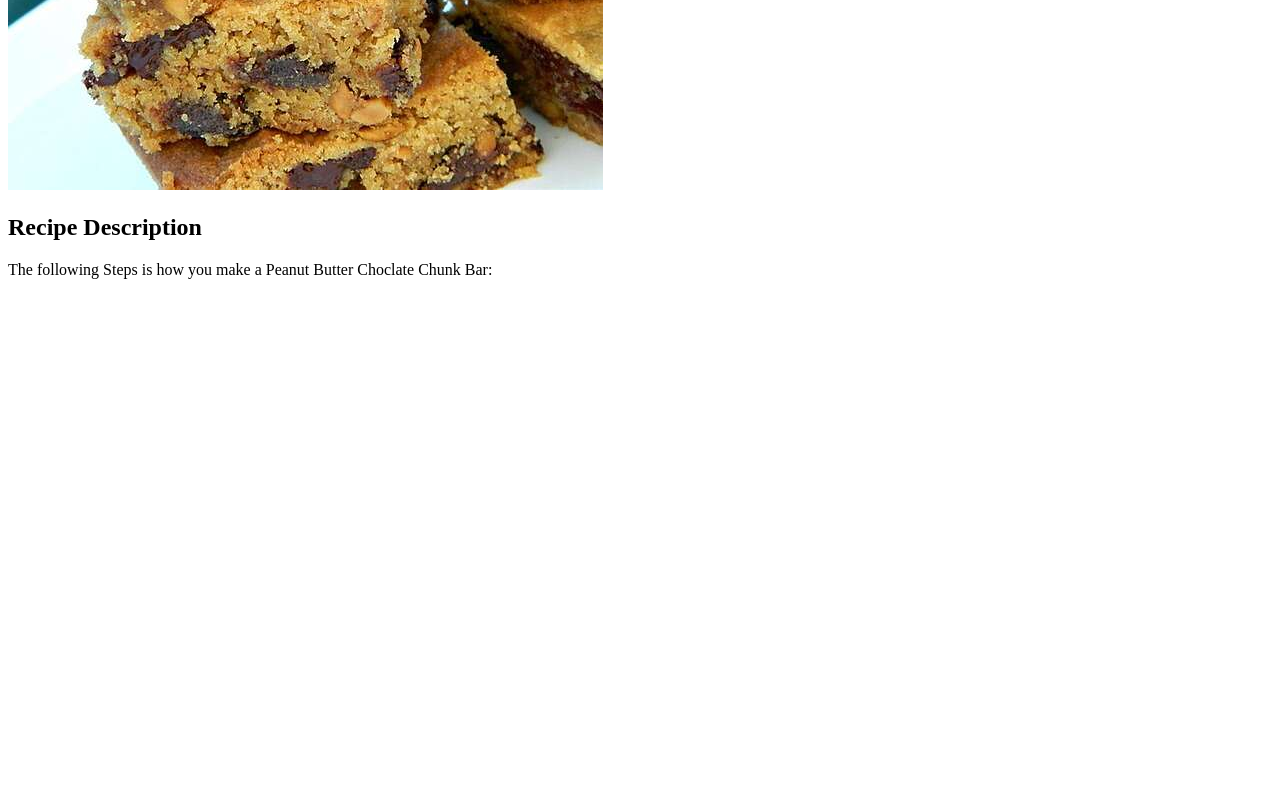
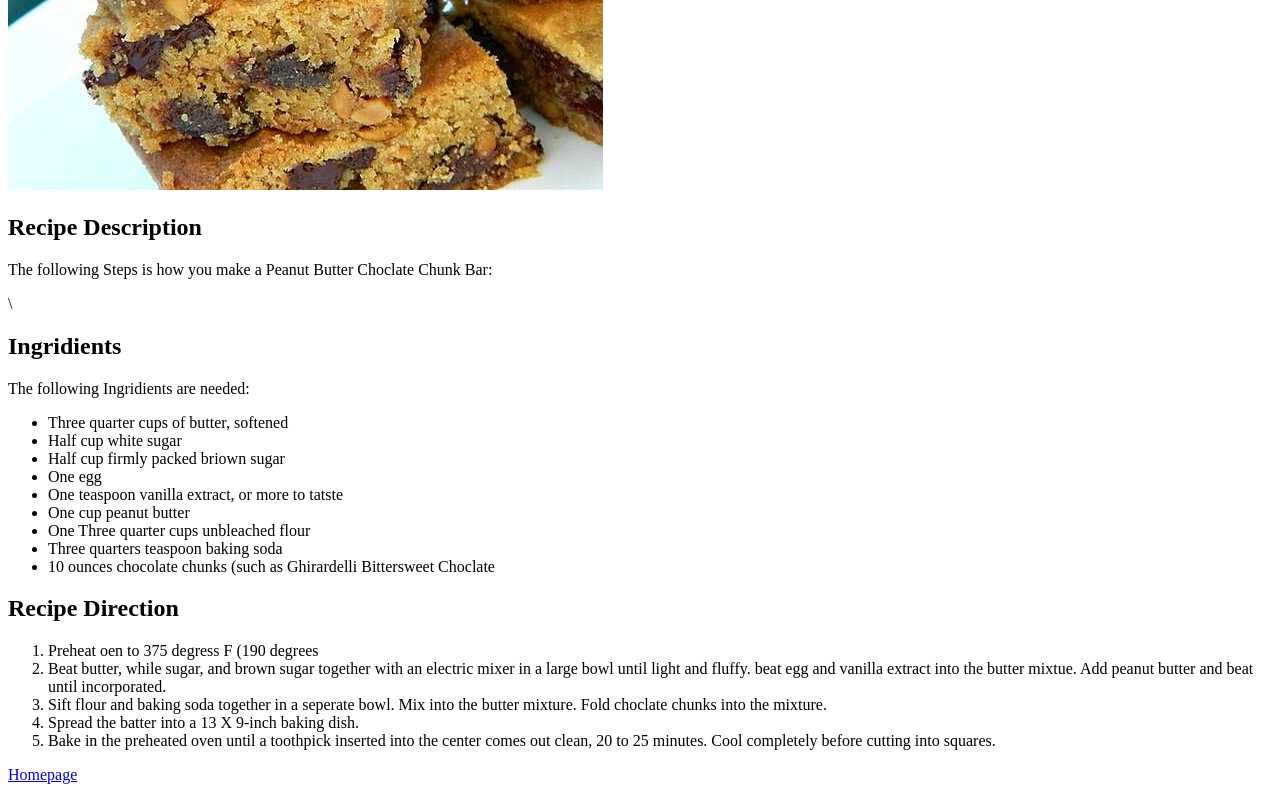
Before and after one commit to Anda-AB/Odin-Recipes, a plain HTML site: page recipes/Peanut-Butter-Chocolate-chunk-Bars.html in a window 1280 px wide. Shown: the part 485-1285 px from the top of the page. Before the commit the page ends 800 px from the top, so only its background shows below. Drawn offline with Linux system fonts and the light colour scheme.

Commit message:
recipes/Easy-Coleslaw-Dressing.html

```diff
--- a/recipes/Peanut-Butter-Chocolate-chunk-Bars.html
+++ b/recipes/Peanut-Butter-Chocolate-chunk-Bars.html
@@ -8,6 +8,31 @@
         <h1>Peanut Butter Chocolate Chunk Bars</h1>
        <img src = "../images\Peanut.jpeg" alt="image of a Peanut chocolate">
        <p> <h2>Recipe Description</h2></p>
-       <p> The following Steps is how you make a Peanut Butter Choclate Chunk Bar:</p>
+       <p> The following Steps is how you make a Peanut Butter Choclate Chunk Bar:</p>\
+       <p><h2>Ingridients</h2></p>
+       <p>The following Ingridients are needed:</p>
+       <ul>
+           <li> Three quarter cups of butter, softened</li>
+           <li> Half cup white sugar</li>
+           <li> Half cup firmly packed briown sugar</li>
+           <li> One egg</li>
+           <li> One teaspoon vanilla extract, or more to tatste</li>
+           <li> One cup peanut butter</li>
+           <li> One Three quarter cups unbleached flour</li>
+           <li> Three quarters teaspoon baking soda</li>
+           <li> 10 ounces chocolate chunks (such as Ghirardelli Bittersweet Choclate</li>
+        </ul>
+
+        <h2>Recipe Direction</h2>
+        <ol>
+            <li> Preheat oen to 375 degress F (190 degrees</li>
+            <li> Beat butter, while sugar, and brown sugar together with an electric mixer in a large bowl until light and fluffy. beat egg and vanilla extract into
+                the butter mixtue. Add peanut butter and beat until incorporated.</li>
+            <li> Sift flour and baking soda together in a seperate bowl. Mix into the butter mixture. Fold choclate chunks into the mixture.</li>
+            <li> Spread the batter into a 13 X 9-inch baking dish.</li>
+            <li> Bake in the preheated oven until a toothpick inserted into the center comes out clean, 20 to 25 minutes. Cool completely before cutting into squares.</li>
+        </ol>
+        <p><a href="../index.html">Homepage</a></p>
+
     </body>
 </html>
```
Also changed, not shown: recipes/Easy-Coleslaw-Dressing.html (+1 -0 lines).
